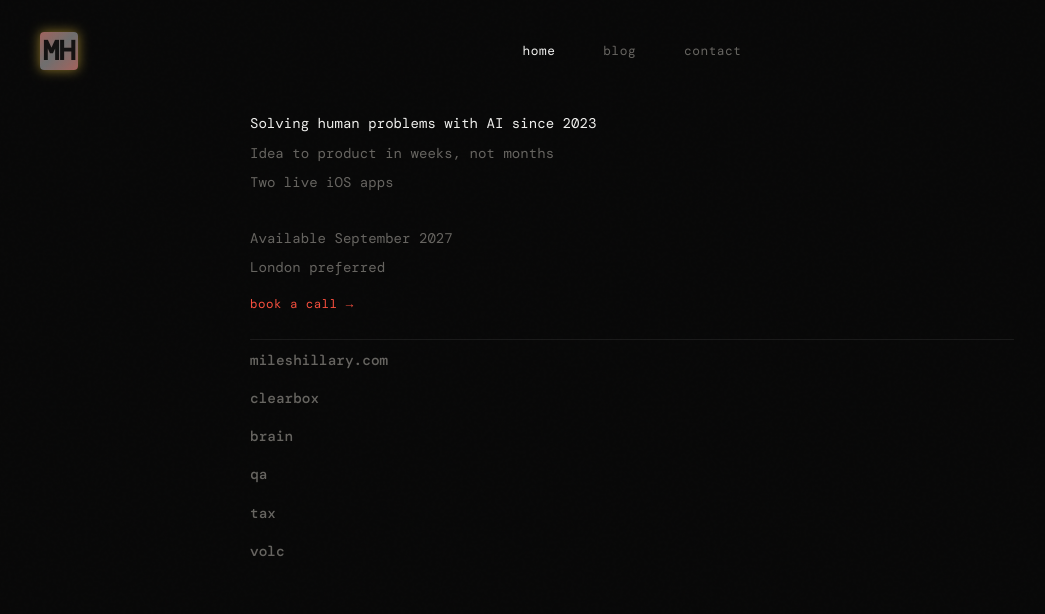
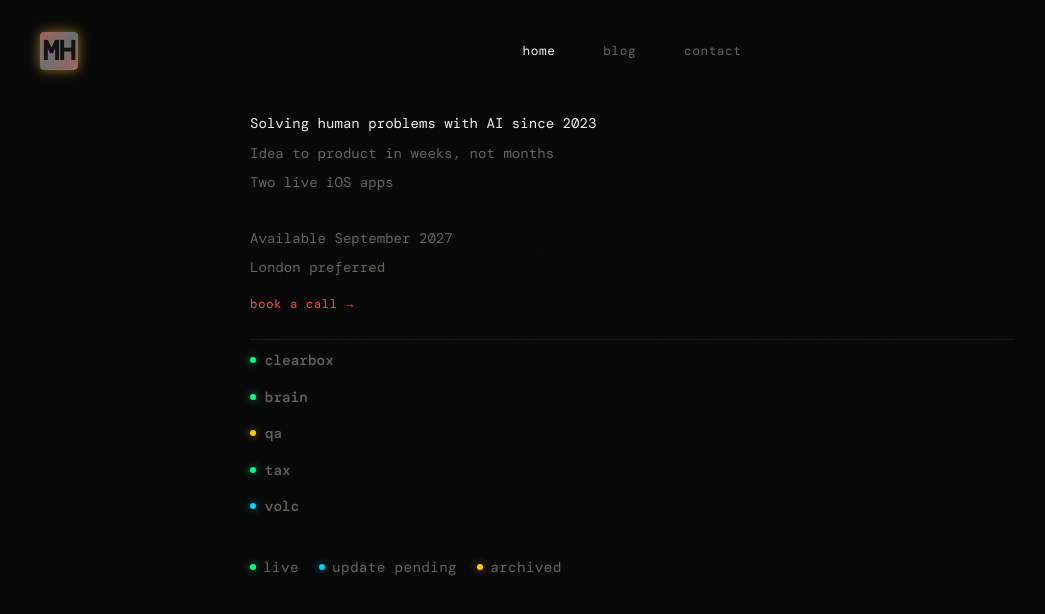
Before and after one commit to d00mkeeps/portfolio, a React (Vite) app: page / in a window 1280 px wide. Shown: the top 614 px of the page, without its empty margins (8-1053 px from the left). Built offline with nearby package versions, Linux system fonts and the light colour scheme; a web font is replaced by a local one.

Commit message:
feat: update project status badges and legend

```diff
--- a/src/components/LinkBuilder.jsx
+++ b/src/components/LinkBuilder.jsx
@@ -3,11 +3,6 @@ import styles from './LinkBuilder.module.css'
 
 // ─── Data ────────────────────────────────────────────────────────────────────
 const SUBS = [
-  {
-    slug: '',
-    label: 'mileshillary.com',
-    live: 'https://mileshillary.com',
-  },
   {
     slug: 'clearbox',
     label: 'clearbox.mileshillary.com',
@@ -35,6 +30,30 @@ const SUBS = [
   },
 ]
 
+// API-compatible status mapping
+const STATUS_MAP = {
+  clearbox: { state: 'live' },
+  brain: { state: 'live' },
+  qa: { state: 'archived' },
+  tax: { state: 'live' },
+  volc: { state: 'updating', detail: 'v1.x in App Review' },
+}
+
+const STATUS_CONFIGS = {
+  live: {
+    className: styles.live,
+    defaultLabel: 'live',
+  },
+  updating: {
+    className: styles.updating,
+    defaultLabel: 'update pending',
+  },
+  archived: {
+    className: styles.archived,
+    defaultLabel: 'archived',
+  },
+}
+
 // ─── Main component ───────────────────────────────────────────────────────────
 export default function LinkBuilder() {
   return (
@@ -42,6 +61,9 @@ export default function LinkBuilder() {
       <div className={styles.links}>
         {SUBS.map(sub => {
           const href = sub.live || `https://${sub.slug}.mileshillary.com`
+          const status = STATUS_MAP[sub.slug]
+          const statusConfig = status ? STATUS_CONFIGS[status.state] : null
+
           return (
             <a
               key={sub.slug}
@@ -50,12 +72,32 @@ export default function LinkBuilder() {
               rel="noopener noreferrer"
               className={styles.link}
             >
-              <span className={styles.linkSlug}>{sub.slug || 'mileshillary.com'}</span>
+              {statusConfig && (
+                <span className={styles.status}>
+                  <span className={`${styles.dot} ${statusConfig.className}`} />
+                </span>
+              )}
+              <span className={styles.linkSlug}>{sub.slug}</span>
               <span className={styles.linkArrow}>→</span>
             </a>
           )
         })}
       </div>
+
+      <div className={styles.legend}>
+        <div className={styles.legendItem}>
+          <span className={`${styles.dot} ${styles.live}`} />
+          <span className={styles.legendLabel}>live</span>
+        </div>
+        <div className={styles.legendItem}>
+          <span className={`${styles.dot} ${styles.updating}`} />
+          <span className={styles.legendLabel}>update pending</span>
+        </div>
+        <div className={styles.legendItem}>
+          <span className={`${styles.dot} ${styles.archived}`} />
+          <span className={styles.legendLabel}>archived</span>
+        </div>
+      </div>
     </div>
   )
 }
--- a/src/components/LinkBuilder.module.css
+++ b/src/components/LinkBuilder.module.css
@@ -7,13 +7,13 @@
 .links {
   display: flex;
   flex-direction: column;
-  gap: 0.85rem;
+  gap: 0.75rem;
 }
 
 .link {
   display: flex;
   align-items: center;
-  gap: 0.75rem;
+  gap: 0.55rem;
   font-family: var(--font-mono);
   font-size: 0.9rem;
   color: var(--text-muted);
@@ -42,3 +42,52 @@
   opacity: 1;
   transform: translateX(0);
 }
+
+/* ─── Status Badges ────────────────────────────────────────────────────────── */
+.status {
+  display: inline-flex;
+  align-items: center;
+}
+
+.dot {
+  width: 6px;
+  height: 6px;
+  border-radius: 50%;
+  flex-shrink: 0;
+}
+
+.live {
+  background-color: #00ff88; /* electric green */
+  box-shadow: 0 0 8px rgba(0, 255, 136, 0.6);
+}
+
+.updating {
+  background-color: #00d2ff; /* electric blue */
+  box-shadow: 0 0 8px rgba(0, 210, 255, 0.6);
+}
+
+.archived {
+  background-color: #ffcc00; /* bright yellow */
+  box-shadow: 0 0 8px rgba(255, 204, 0, 0.6);
+}
+
+/* ─── Legend ───────────────────────────────────────────────────────────────── */
+.legend {
+  display: flex;
+  align-items: center;
+  gap: 1.25rem;
+  margin-top: 2.25rem;
+  font-family: var(--font-mono);
+  font-size: 0.9rem;
+  color: var(--text-muted);
+}
+
+.legendItem {
+  display: flex;
+  align-items: center;
+  gap: 0.45rem;
+}
+
+.legendLabel {
+  letter-spacing: 0.02em;
+}
```
